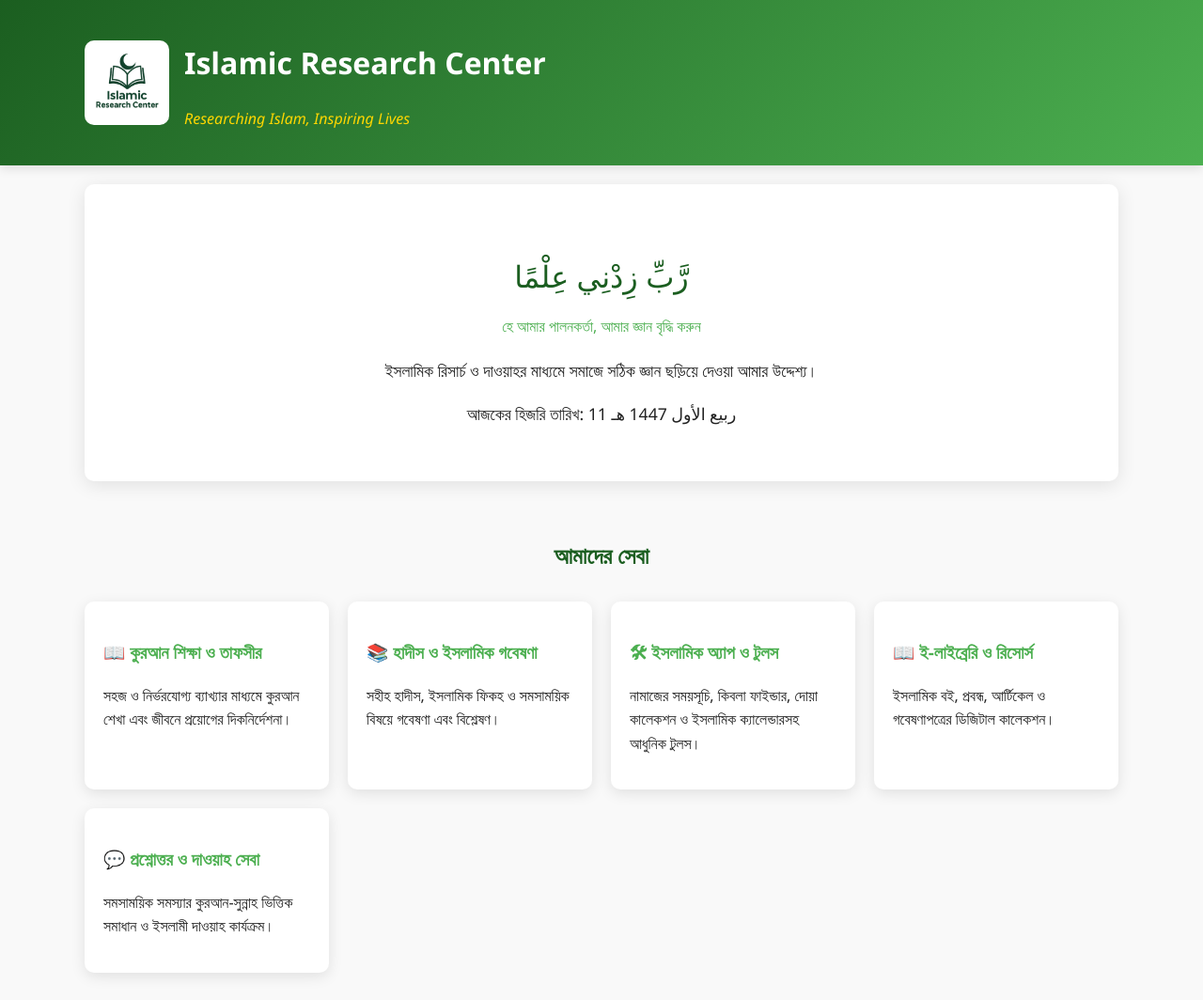
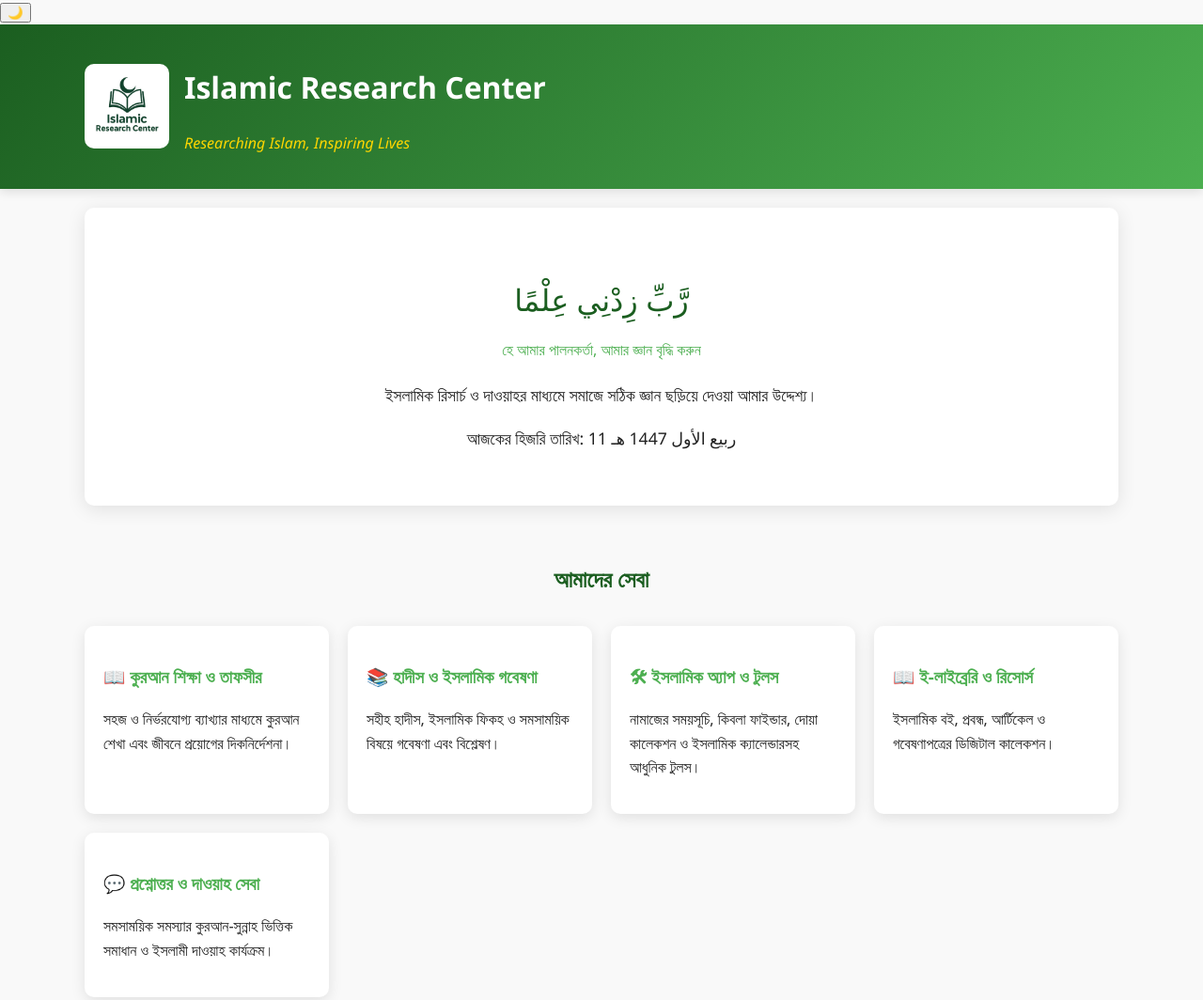
Before and after one commit to rashidabd325-creator/Islamic-Research-Center-3, a plain HTML site: page index.html in a window 1280 px wide. Shown: the top 1064 px of the page at 94% size. Drawn offline with Linux system fonts and the light colour scheme.

Commit message:
Update index.html

```diff
--- a/index.html
+++ b/index.html
@@ -21,7 +21,7 @@
   <link rel="icon" href="assets/img/logo.png" type="image/png">
 </head>
 <body>
-
+<button id="theme-toggle" class="theme-toggle">🌙</button>
 <!-- Header -->
 <header class="header">
   <div class="container header-content">
```
